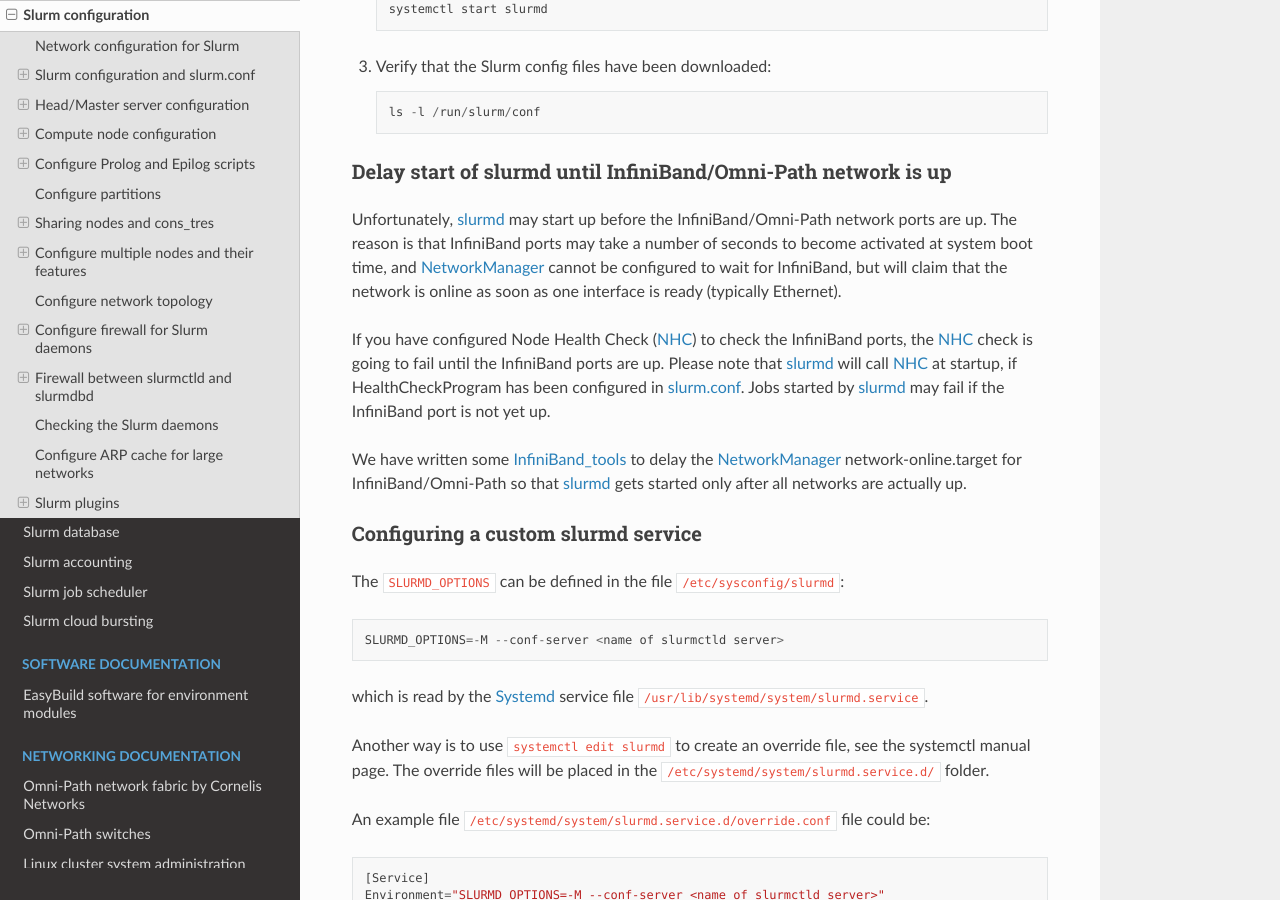
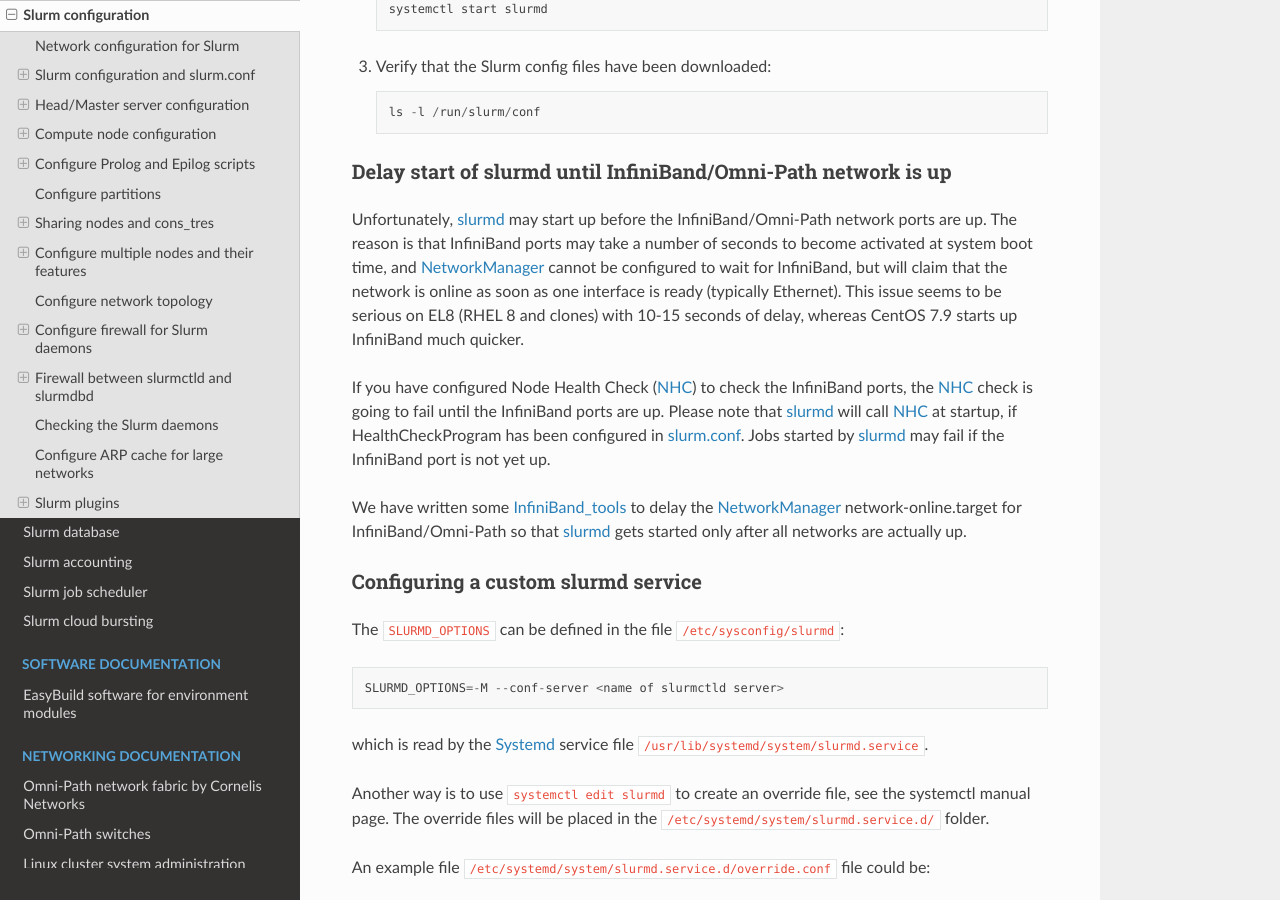
Before and after one commit to OleHolmNielsen/Niflheim_system, a Sphinx documentation site: the page built from docs/Slurm_configuration.rst, in a window 1280 px wide and 900 px high, scrolled down 4083 px. Built offline with Sphinx 7.4.7 and the Read the Docs theme 2.0.0, drawn with Linux system fonts in a browser that asks for light colours.

Commit message:
Comment about EL8 and CentOS

```diff
--- a/docs/Slurm_configuration.rst
+++ b/docs/Slurm_configuration.rst
@@ -153,6 +153,7 @@ Unfortunately, slurmd_ may start up before the InfiniBand/Omni-Path network port
 The reason is that InfiniBand ports may take a number of seconds to become activated at system boot time,
 and NetworkManager_ cannot be configured to wait for InfiniBand,
 but will claim that the network is online as soon as one interface is ready (typically Ethernet).
+This issue seems to be serious on EL8 (RHEL 8 and clones) with 10-15 seconds of delay, whereas CentOS 7.9 starts up InfiniBand much quicker.
 
 If you have configured Node Health Check (NHC_) to check the InfiniBand ports,
 the NHC_ check is going to fail until the InfiniBand ports are up.
```
